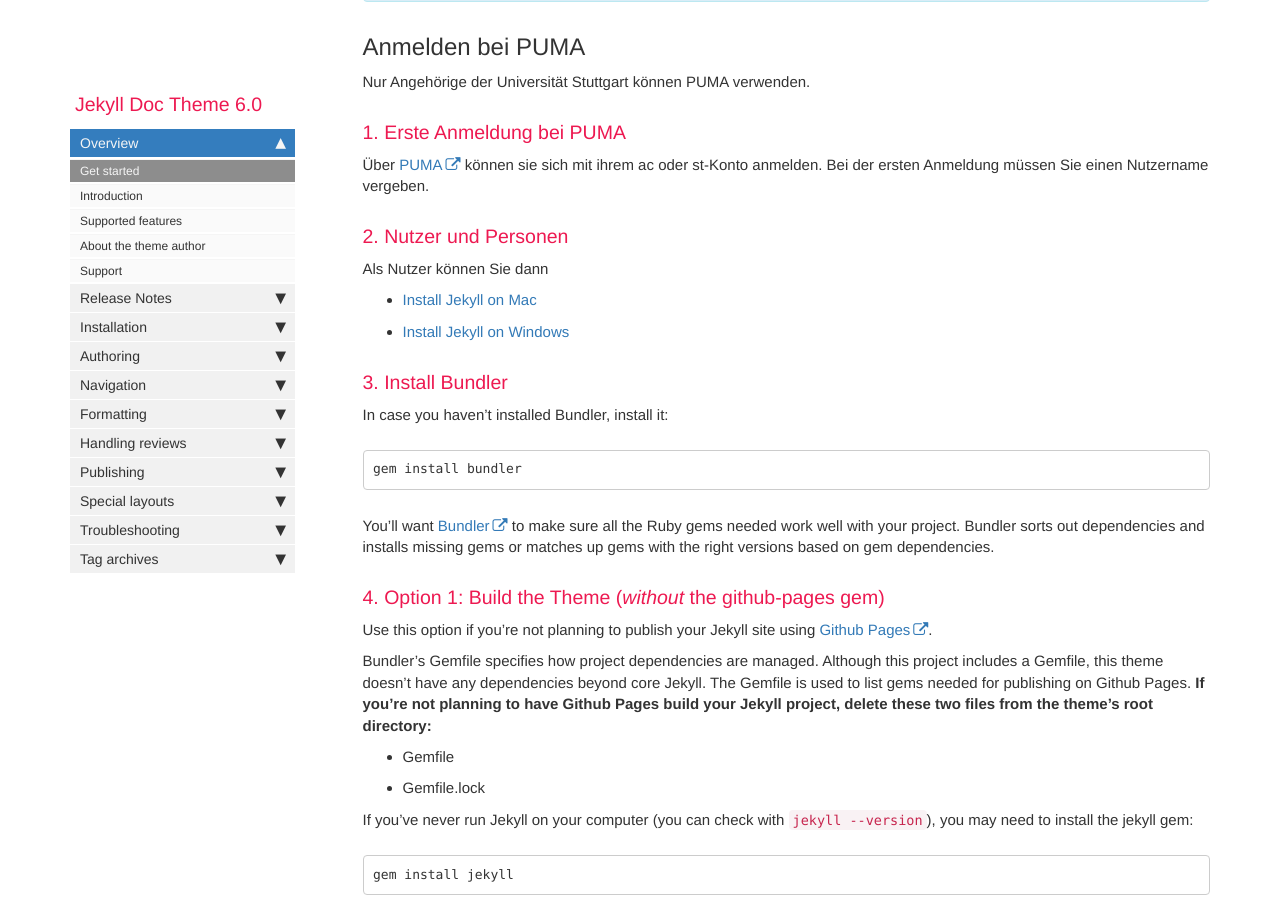
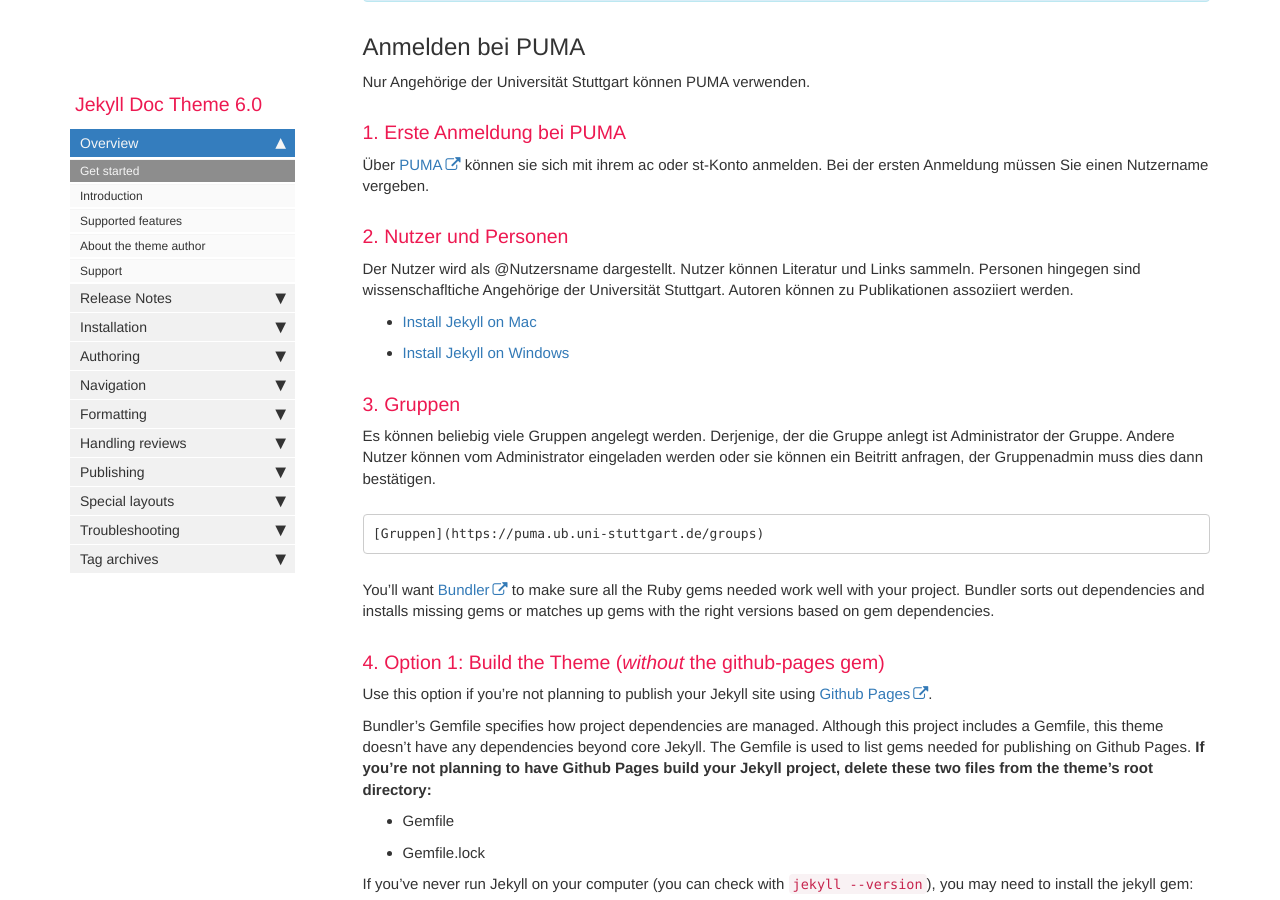
Before and after one commit to siherm/puma-pages, a Jekyll site: the page built from index.md, in a window 1280 px wide and 900 px high, scrolled down 980 px. Built offline with Jekyll 4.4.1, drawn with Linux system fonts in a browser that asks for light colours; comment, search, counter and statistics services are not loaded; some of the changed text lies outside the part shown.

Commit message:
Update index.md

````diff
--- a/index.md
+++ b/index.md
@@ -19,17 +19,18 @@ Nur Angehörige der Universität Stuttgart können PUMA verwenden.
 
 ### 2. Nutzer und Personen
 
-Als Nutzer können Sie dann
+Der Nutzer wird als @Nutzersname dargestellt. Nutzer können Literatur und Links sammeln.
+Personen hingegen sind wissenschafltiche Angehörige der Universität Stuttgart. Autoren können zu Publikationen assoziiert werden.
 
 * [Install Jekyll on Mac][mydoc_install_jekyll_on_mac]
 * [Install Jekyll on Windows][mydoc_install_jekyll_on_windows]
 
-### 3. Install Bundler
+### 3. Gruppen
 
-In case you haven't installed Bundler, install it:
+Es können beliebig viele Gruppen angelegt werden. Derjenige, der die Gruppe anlegt ist Administrator der Gruppe. Andere Nutzer können vom Administrator eingeladen werden oder sie können ein Beitritt anfragen, der Gruppenadmin muss dies dann bestätigen.
 
 ```
-gem install bundler
+[Gruppen](https://puma.ub.uni-stuttgart.de/groups)
 ```
 
 You'll want [Bundler](http://bundler.io/) to make sure all the Ruby gems needed work well with your project. Bundler sorts out dependencies and installs missing gems or matches up gems with the right versions based on gem dependencies.
````
